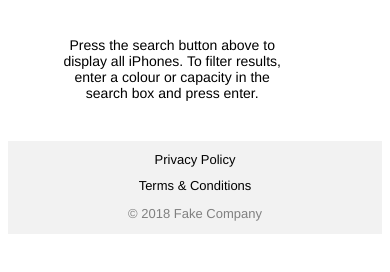
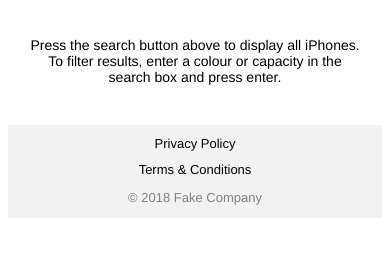
Before and after one commit to tristamstone/challenge, a plain HTML site: page index.html in a window 390 px wide. Shown: the part 164-436 px from the top of the page. Drawn offline with Linux system fonts and the light colour scheme.

Commit message:
Update styles.css

```diff
--- a/styles.css
+++ b/styles.css
@@ -17,6 +17,11 @@ li
   display        : flex;
   flex-direction : column;
   align-items    : center;
+}
+
+.content
+{
+  text-align : center;
 }
 
 .logo
@@ -80,10 +85,9 @@ h1
   margin-bottom : 10px;
 }
 
-.footer ul,
-#results
+.footer ul
 {
-  width      : 240px;
+  width      : 220px;
   text-align : center;
 }
 
@@ -117,6 +121,15 @@ h1
   font-weight : bold;
 }
 
+
+  #results
+  {
+    margin-left  : auto;
+    margin-right : auto;
+    width        : 400px;
+  }
+
+
 @media (max-width: 767px)
 {
   input,
@@ -137,4 +150,17 @@ h1
     margin-top    : 10px;
   }
 
+  .footer ul
+  {
+    width : 100%;
+  }
+
 }
+
+@media (max-width: 500px)
+{
+  #results
+  {
+    width        : 90%;
+  }
+}
```
